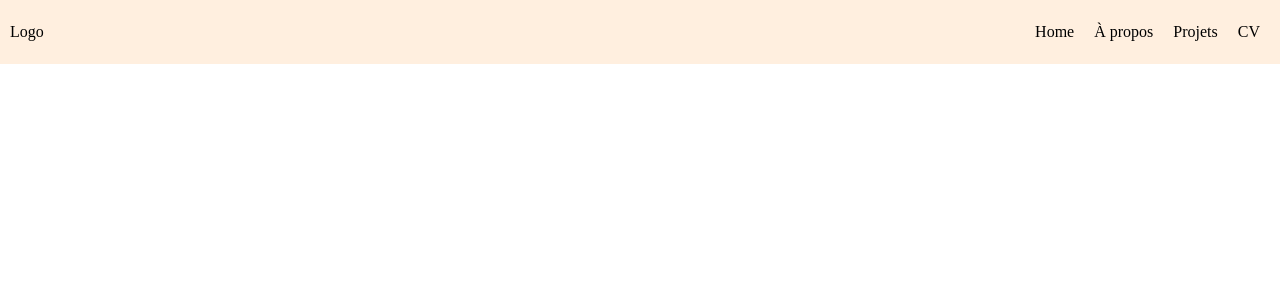
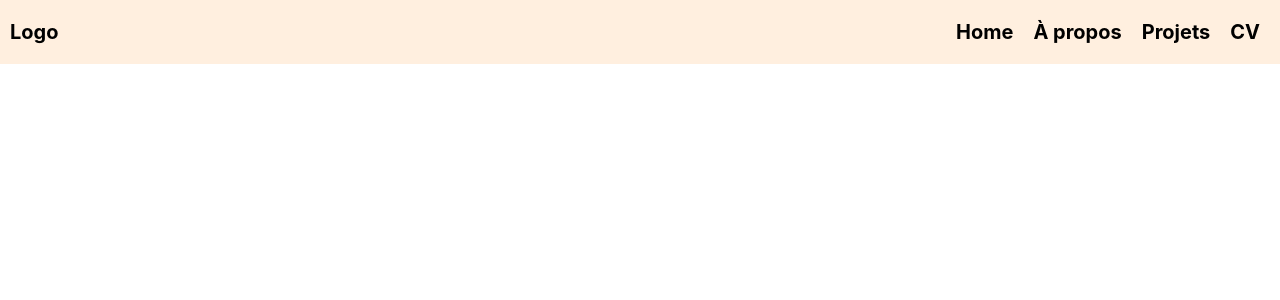
Before and after one commit to Ugo3007/portfolio-ugo3007, a Vue app: page / in a window 1280 px wide. Shown: the top 300 px of the page. Built offline with nearby package versions, Linux system fonts and the light colour scheme.

Commit message:
💄 Added font

```diff
--- a/src/components/HeaderNavBar.vue
+++ b/src/components/HeaderNavBar.vue
@@ -18,6 +18,7 @@
 
 <style scoped>
   header {
+    max-width: 1440px;
     width: 100%;
     height: 64px;
     display: flex;
@@ -29,6 +30,9 @@
     display: flex;
     align-items: center;
     margin: 0 10px;
+    font-size: 20px;
+    font-family: Inter, sans-serif;
+    font-weight: 700;
   }
 
   ul {
```
